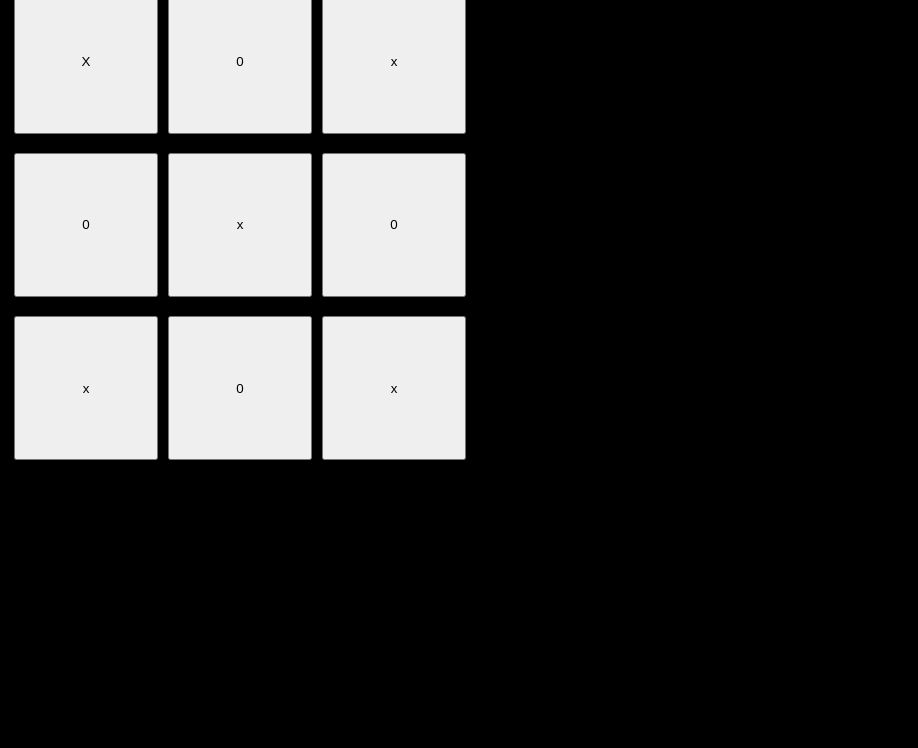
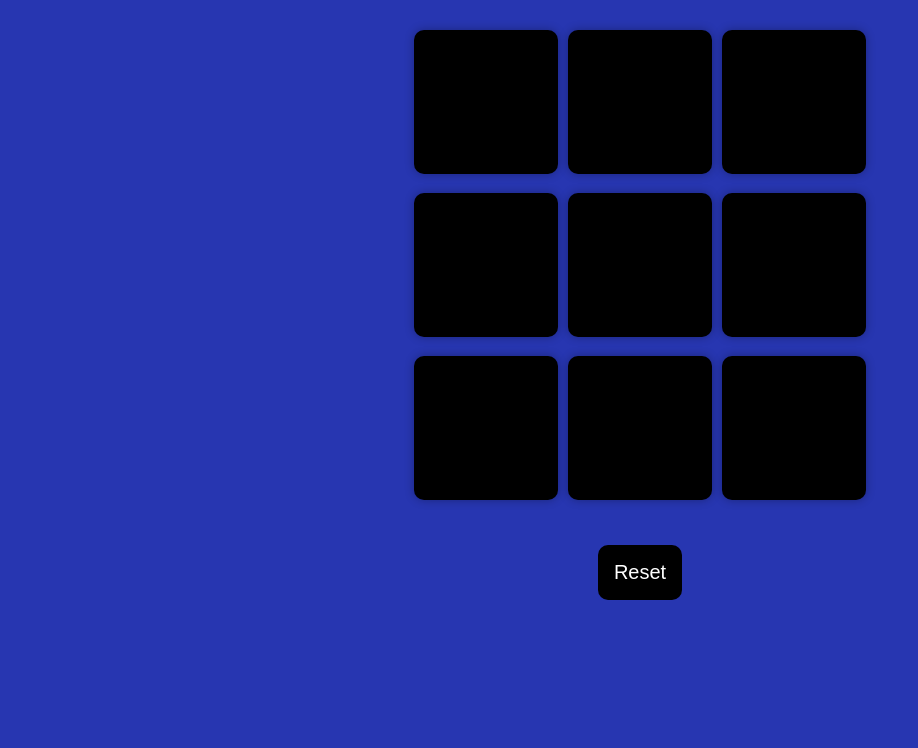
Before and after one commit to Noumansh01/javascript_practice, a plain HTML site: page tic-tac-toe-game/index.html in a window 1280 px wide. Shown: the part 52-800 px from the top of the page, without its empty margins (0-918 px from the left). Drawn offline with Linux system fonts and the light colour scheme.

Commit message:
style finish

```diff
--- a/tic-tac-toe-game/index.html
+++ b/tic-tac-toe-game/index.html
@@ -1,28 +1,32 @@
 <!DOCTYPE html>
 <html lang="en">
+
 <head>
     <meta charset="UTF-8">
     <meta name="viewport" content="width=device-width, initial-scale=1.0">
     <title>TIC-TAC-TOE GAME</title>
     <link rel="stylesheet" href="./style.css">
 </head>
+
 <body>
     <main>
         <h1>TIC TAC TOE</h1>
-     <div class="container">
-        <div class="game">
-            <button class="box">X</button>
-            <button class="box">0</button>
-            <button class="box">x</button>
-            <button class="box">0</button>
-            <button class="box">x</button>
-            <button class="box">0</button>
-            <button class="box">x</button>
-            <button class="box">0</button>
-            <button class="box">x</button>
+        <div class="container">
+            <div class="game">
+                <button class="box"></button>
+                <button class="box"></button>
+                <button class="box"></button>
+                <button class="box"></button>
+                <button class="box"></button>
+                <button class="box"></button>
+                <button class="box"></button>
+                <button class="box"></button>
+                <button class="box"></button>
+            </div>
         </div>
-    </div>
+        <button>Reset</button>
     </main>
     <script src="./index.js"></script>
 </body>
+
 </html>
--- a/tic-tac-toe-game/style.css
+++ b/tic-tac-toe-game/style.css
@@ -4,10 +4,10 @@
     box-sizing: border-box;
 }
 body{
-    background-color: black;
+    background-color: #2736b1;
     text-align: center;
 }
-.conatainer{
+.container{
     height: 70vh;
     display: flex;
     align-items: center;
@@ -26,4 +26,17 @@ body{
 .box{
     width: 18vmin;
     height: 18vmin;
+    border-radius: 10px;
+    border: none;
+    box-shadow: 0 0 10px rgba(0,0,0,0.3);
+    font-size: 25px;
+    color: red;
 }
+button{
+    padding: 16px;
+    font-size: 20px;
+    color: white;
+    background-color: black;
+    border-radius: 10px;
+    border: none;
+}
```
